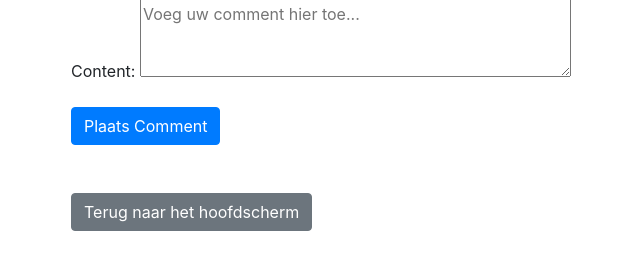
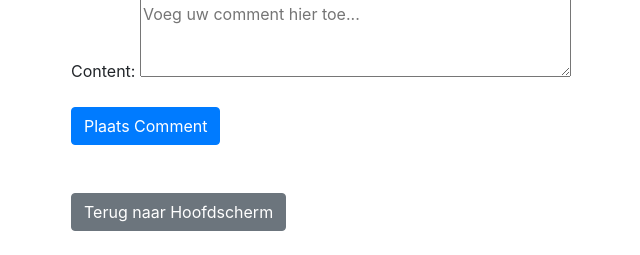
Before and after one commit to okannvwa/ecert, a Django app: page /27 in a window 1280 px wide. Shown: the part 907-1162 px from the top of the page, without its empty margins (14-654 px from the left). Run offline with Django 4.2, Linux system fonts and the light colour scheme; a user stored in the database is signed in; data comes from the database, SQL or seed files in the repository; some libraries are stand-ins or nearby versions.

Commit message:
Tekst aanpassen

```diff
--- a/kanban/tasks/templates/archive.html
+++ b/kanban/tasks/templates/archive.html
@@ -14,5 +14,5 @@
         <li class="list-group-item">Geen gearchiveerde taken.</li>
     {% endfor %}
 </ul>
-<a href="{% url 'kanban_board' %}" class="btn btn-secondary">Terug naar hoofdscherm</a>
+<a href="{% url 'kanban_board' %}" class="btn btn-secondary">Terug naar Hoofdscherm</a>
 {% endblock %}
--- a/kanban/tasks/templates/view_task.html
+++ b/kanban/tasks/templates/view_task.html
@@ -73,7 +73,7 @@
             <button type="submit" class="btn btn-primary">Plaats Comment</button>
         </form>
         <br><br>
-        <a href="{% url 'kanban_board' %}" class="btn btn-secondary">Terug naar het hoofdscherm</a>
+        <a href="{% url 'kanban_board' %}" class="btn btn-secondary">Terug naar Hoofdscherm</a>
     {% endif %}
 
 {% endblock %}
```
